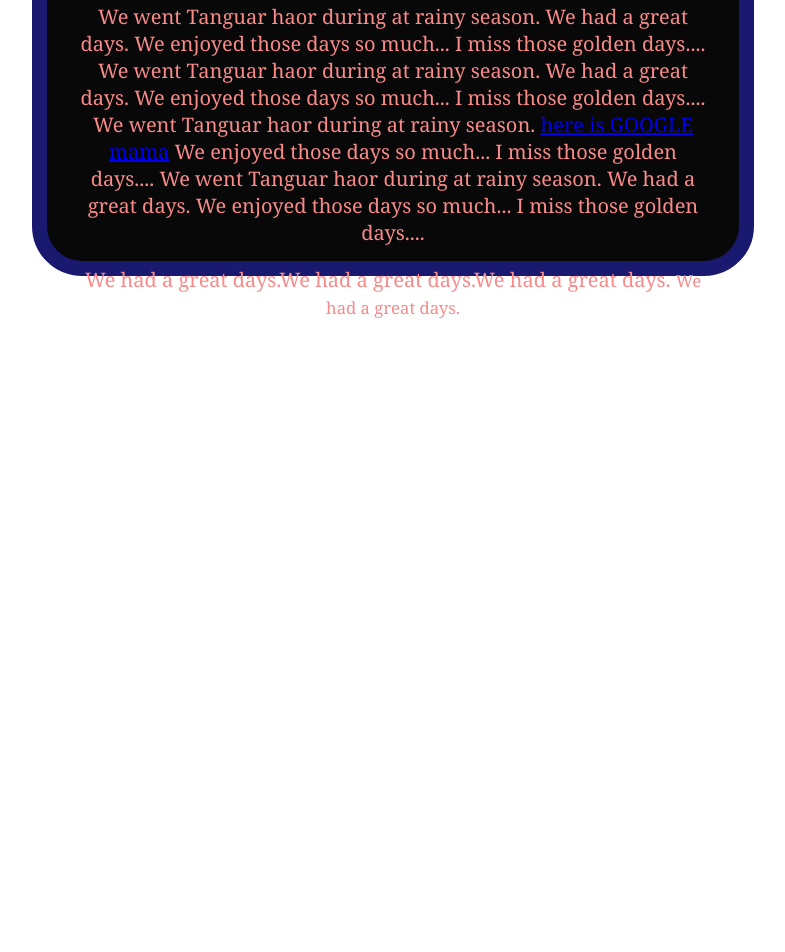
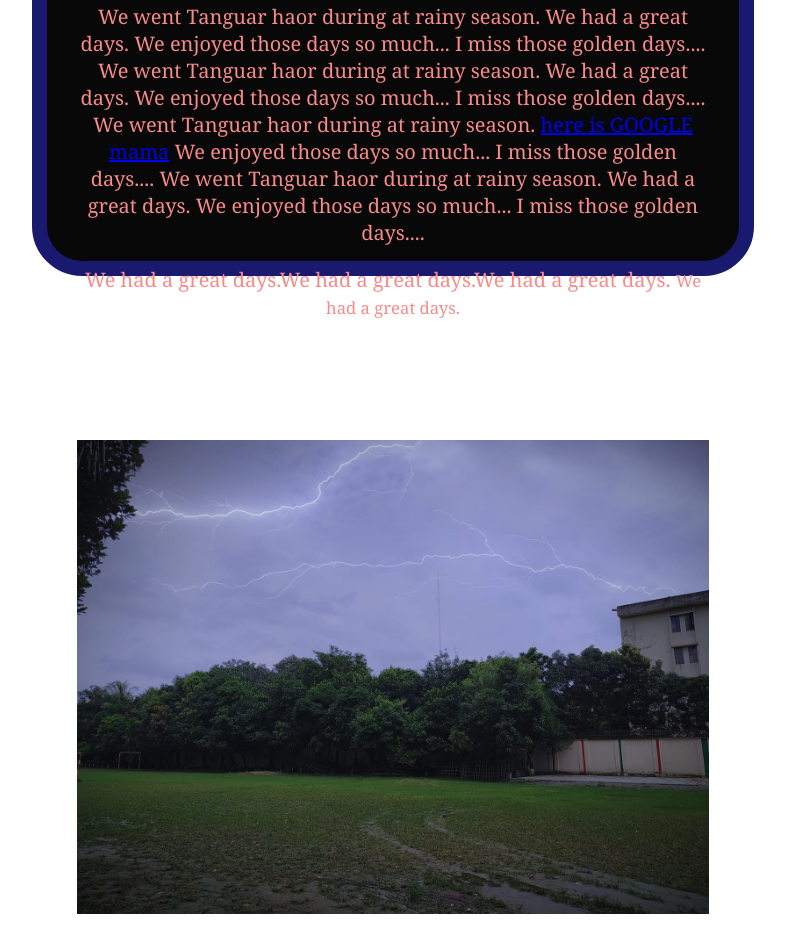
Before and after one commit to onny2010/my-fourth-repo, a plain HTML site: page index.html in a window 1280 px wide. Shown: the part 1154-2106 px from the top of the page, without its empty margins (247-1032 px from the left). Before the commit the page ends 1474 px from the top, so only its background shows below. Drawn offline with Linux system fonts and the light colour scheme.

Commit message:
added image

```diff
--- a/index.html
+++ b/index.html
@@ -24,6 +24,7 @@
             <h2 class="blog-title">sundarbaner bagh mama</h2>
             <p>We went Tanguar haor during at rainy season. We had a great days. We enjoyed those days so much... I miss those golden days.... We went Tanguar haor during at rainy season. We had a great days. We enjoyed those days so much... I miss those golden days.... We went Tanguar haor during at rainy season. <a href="google.com">here is GOOGLE mama</a>  We enjoyed those days so much... I miss those golden days.... We went Tanguar haor during at rainy season. We had a great days. We enjoyed those days so much... I miss those golden days.... </p>
             <p>We had a great days.<span>We had a great days.</span>We had a great days. <small>We had a great days.</small> </p>
+            <img src="157852685_215859906643619_6492093386504745013_o.jpg" alt="">
         </div>
     </body>
 
--- a/style.css
+++ b/style.css
@@ -31,3 +31,7 @@ h1{
     font-weight: 400;
     font-family: Cambria, Cochin, Georgia, Times, 'Times New Roman', serif;
 }
+img{
+    width: 100%;
+    margin: 100px auto;
+}
```
Also changed, not shown: 157852685_215859906643619_6492093386504745013_o.jpg (added).
